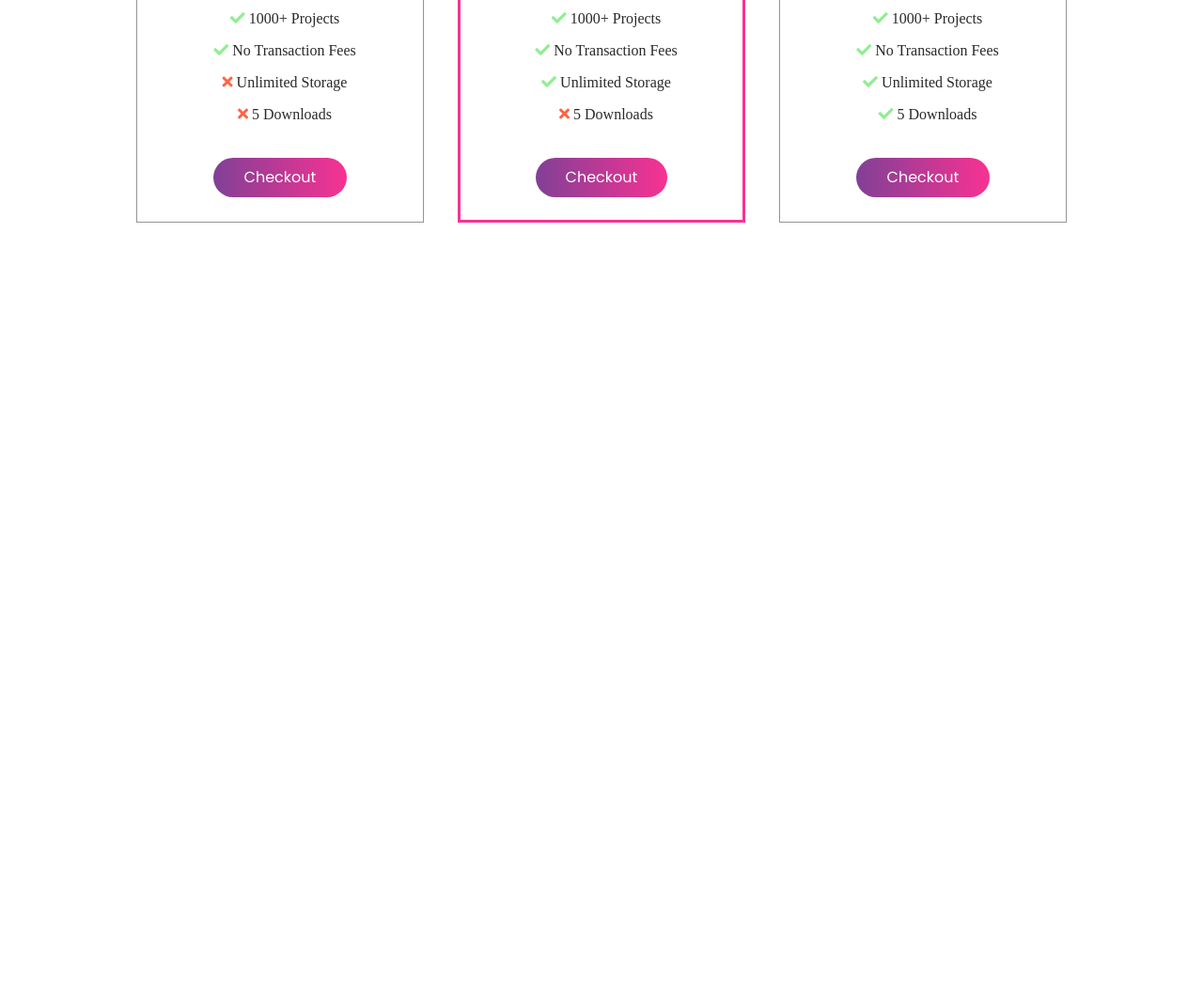
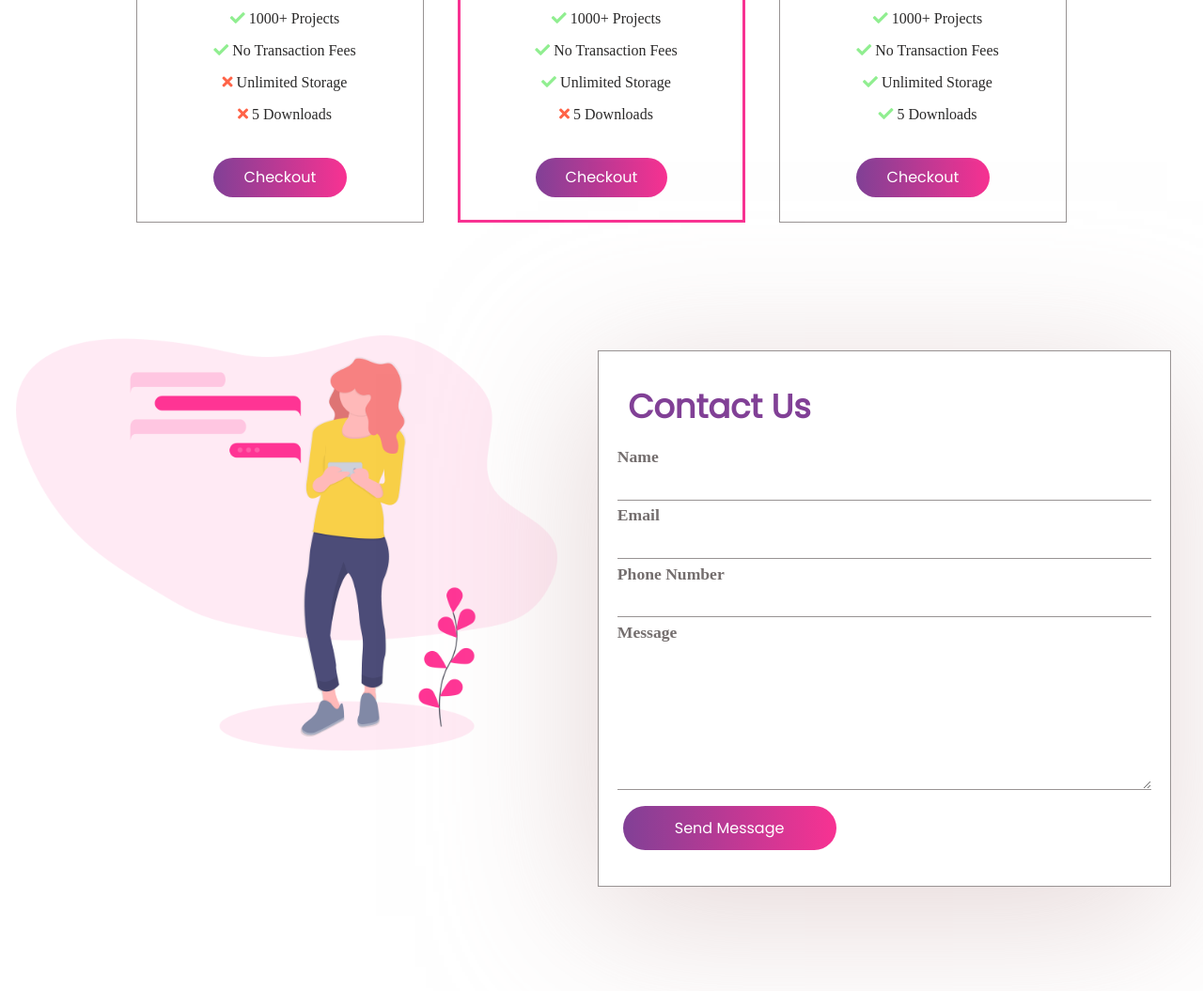
Before and after one commit to Aya333/BestApp, a plain HTML site: page index.html in a window 1280 px wide. Shown: the part 3715-4770 px from the top of the page at 94% size. Before the commit the page ends 4016 px from the top, so only its background shows below. Drawn offline with Linux system fonts and the light colour scheme; a web font is replaced by a local one.

Commit message:
Finished the main part plus I added the contact form

```diff
--- a/index.html
+++ b/index.html
@@ -226,6 +226,30 @@
           </section>
         </div>
       </section>
+      <!--
+                               Contact Form section
+     -->
+      <section class="contact" id="contact">
+        <div class="main-contact-container">
+          <div class="column1">
+            <img src="img/contact-img.png" alt="A girl's sticker">
+          </div>
+          <div class="column2">
+            <h2 class="form-title">Contact Us</h2>
+            <form action="" class="contact-form">
+              <label for="fname">Name</label>
+              <input type="text" name="fname" id="fname">
+              <label for="email">Email</label>
+              <input type="email" name="email" id="email">
+              <label for="phone">Phone Number</label>
+              <input type="text" name="phone" id="phone">
+              <label for="tarea">Message</label>
+              <textarea name="tarea" id="tarea" cols="40" rows="10"></textarea>
+              <button class="message">Send Message</button>
+            </form>
+          </div>
+        </div>
+      </section>
   </main>
   <footer></footer>
 </body>
--- a/style.css
+++ b/style.css
@@ -404,3 +404,70 @@ ul {
   font-family: "Poppins", sans-serif;
   font-size: 1em;
 }
+/*
+                              Contact Form styling
+*/
+.contact {
+  margin: 8% auto;
+}
+.main-contact-container {
+  display: grid;
+  grid-template-columns: 1fr 2fr;
+  grid-template-rows: auto;
+  column-gap: 2%;
+}
+.column1 img {
+  margin: 3%;
+  width: 45vw;
+}
+.column2 {
+  margin: 5%;
+  border: 1px solid #989393;
+  box-shadow: -7px 28px 152px 3px rgba(209, 184, 184, 0.57);
+  padding: 3%;
+}
+.form-title {
+  color: var(--purple);
+  text-transform: capitalize;
+  font-family: "Poppins", sans-serif;
+  font-size: 2.2em;
+  margin: 2%;
+}
+.contact-form {
+  display: flex;
+  flex-direction: column;
+  justify-content: center;
+  align-items: flex-start;
+}
+.contact-form label {
+  font-weight: bold;
+  color: #746e6e;
+  font-family: "Tiro Gurmukhi", serif;
+  font-size: 1.1rem;
+  margin: 1% 0;
+}
+.contact-form input {
+  width: 100%;
+  height: 30px;
+  border: none;
+  border-bottom: 1px solid #989393;
+}
+.contact-form #tarea {
+  width: 100%;
+  border: none;
+  border-bottom: 1px solid #989393;
+}
+.message {
+  background: var(--gradient);
+  color: #fff;
+  border: none;
+  border-radius: 2rem;
+  width: 40%;
+  padding: 2% 2%;
+  margin: 3% 1%;
+  font-family: "Poppins", sans-serif;
+  font-size: 1em;
+}
+/*
+                              Footer styling
+*/
```
